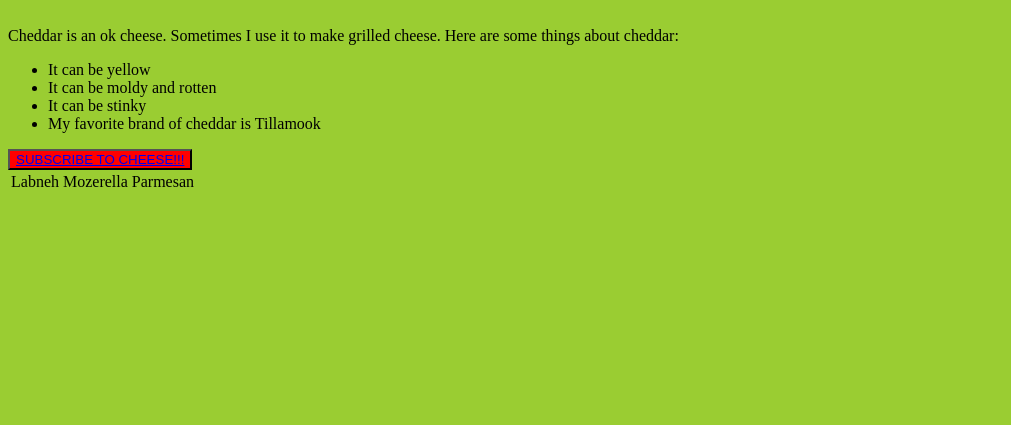
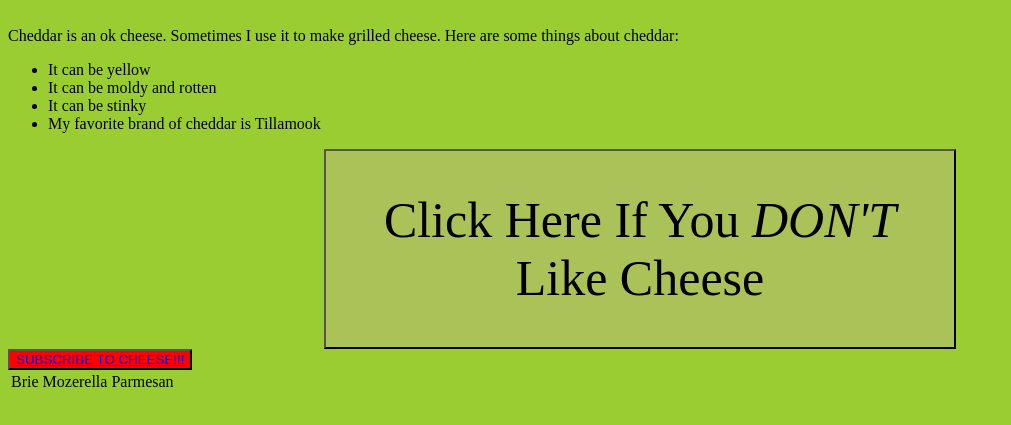
Before and after one commit to AminahA12/aminaha12.github.io, a plain HTML site: page index.html in a window 1280 px wide. Shown: the part 173-598 px from the top of the page, without its empty margins (0-1011 px from the left). Drawn offline with Linux system fonts and the light colour scheme.

Commit message:
punishment for non-cheese lovers

```diff
--- a/index.html
+++ b/index.html
@@ -4,6 +4,7 @@
     <title>CHEESE!!!</title>
     <meta charset="utf-8">
     <link href="style.css" rel="stylesheet">
+    <script src="./script.js" defer></script>
   </head>
 
   <body>
@@ -22,14 +23,18 @@
       <li>My favorite brand of cheddar is Tillamook</li>
     </ul>
 
+    <div>
+      <button onClick="myFunction()">Click Here If You <em>DON'T</em> Like Cheese</button>
+    </div>
+
     <button>
-      <a href="https://www.google.com">SUBSCRIBE TO CHEESE!!!</a>
+      <a href="https://www.yanceysfancy.com/">SUBSCRIBE TO CHEESE!!!</a>
     </button>
 
 
     <table>
       <tr>
-        <td>Labneh</td>
+        <td>Brie</td>
         <td>Mozerella</td>
         <td>Parmesan</td>
       </tr>
--- /dev/null
+++ b/script.js
@@ -0,0 +1,8 @@
+const butt = document.querySelector("button");
+
+butt.addEventListener("click", punishment);
+
+function punishment() {
+    alert("GO TO THE CORNER AND THINK ABOUT WH?AT YOU'VE DONE");
+
+}
--- a/style.css
+++ b/style.css
@@ -29,3 +29,15 @@ nav {display: flex;}
 nav a {
   text-decoration-line: none
 }
+
+div {
+  text-align: center;
+}
+
+div button {
+  background-color: rgb(171, 194, 89);
+  font-family: 'Times New Roman', Times, serif;
+  font-size: 50px;
+  width: 50%;
+  height: 200px;
+}
```
